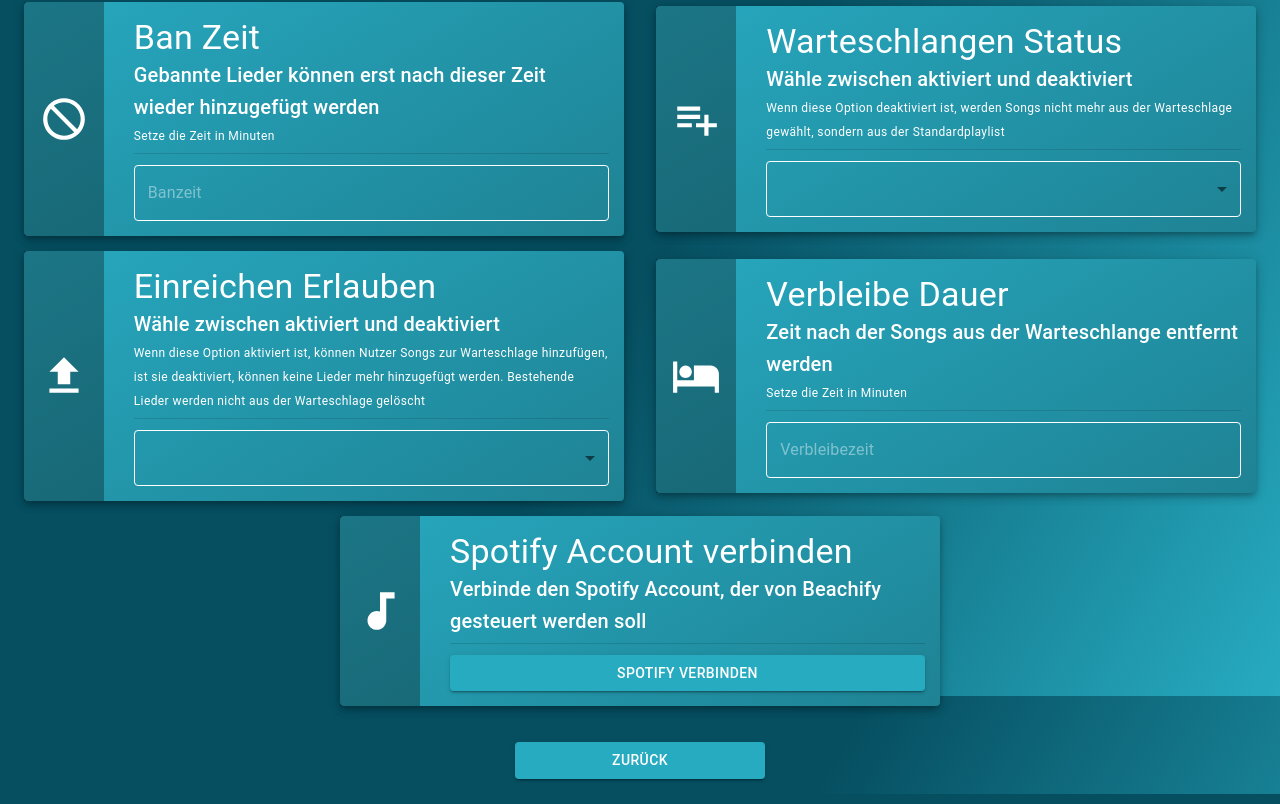
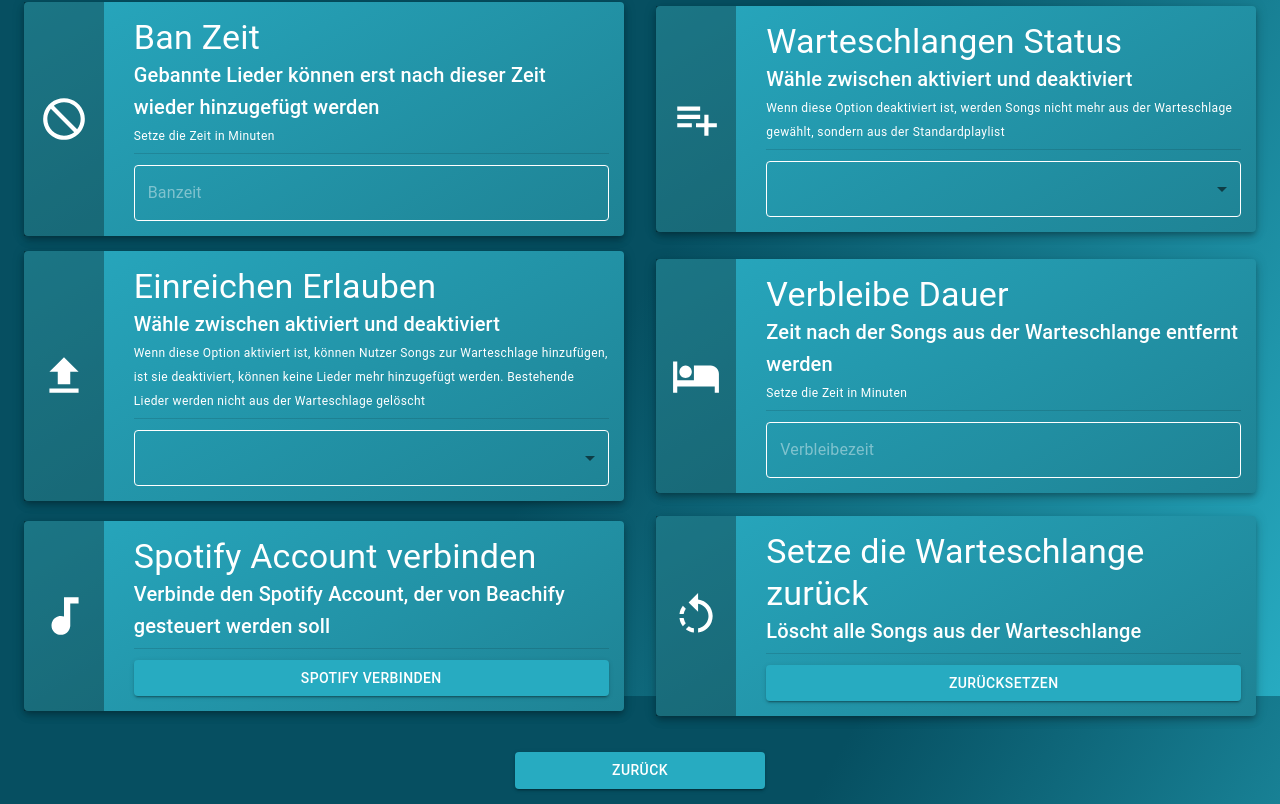
Before and after one commit to TheMrPhantom/beachify, a React (Create React App) app in the folder frontend/: page /admin/settings in a window 1280 px wide. Shown: the part 904-1708 px from the top of the page. Built offline with nearby package versions, Linux system fonts and the light colour scheme; no server answers.

Commit message:
added reset button and some more toast

```diff
--- a/frontend/src/Components/Settings/Settings.tsx
+++ b/frontend/src/Components/Settings/Settings.tsx
@@ -15,12 +15,14 @@
 import { Button, MenuItem, Select, TextField, Typography } from '@mui/material';
 import { RootStateOrAny, useDispatch, useSelector } from 'react-redux';
 import { setAllSettings, setWhitelistplaylist, setDefaultBantime, setDefaultplaylist, setGuestToken, setListmode, setQueueState, setQueueSubmittable, setRetentionTime, setTrustmode, setWaitingTime } from '../../Actions/SettingsAction';
-import { doGetRequest, doRequest } from '../Common/StaticFunctions';
+import { doGetRequest, doRequest, doPostRequest } from '../Common/StaticFunctions';
 import { SettingsType } from '../../Reducer/SettingsReducer';
 import Spacer from '../Common/Spacer';
 import { useNavigate } from 'react-router-dom';
 import { Playlist } from '../Common/Types';
 import Playlistcard from '../Playlistcard/Playlistcard';
+import { openToast } from '../../Actions/CommonAction';
+import RotateLeftIcon from '@mui/icons-material/RotateLeft';
 
 type Props = {}
 
@@ -248,6 +250,22 @@
         Spotify Verbinden
     </Button>
 
+    const resetQueue: JSX.Element = <Button
+        fullWidth
+        variant='contained'
+        onClick={() => {
+            doPostRequest("queue/reset", {}).then(value => {
+                if (value.code === 200) {
+                    dispatch(openToast({
+                        message: "Warteschlange zurückgesetzt"
+                    }))
+                }
+            })
+        }}
+    >
+        Zurücksetzen
+    </Button>
+
     const toAdminPage = () => {
         navigate("/admin")
     }
@@ -337,6 +355,13 @@
                 icon={<AudiotrackIcon />}
                 input={reAuthenticateElement}
             />
+            <Settingsbox
+                headline={Texts.RESET_QUEUE_HEADLINE}
+                short={Texts.RESET_QUEUE_SUB_HEADLINE}
+                description={Texts.RESET_QUEUE_SUB_DESCRIPTION}
+                icon={<RotateLeftIcon />}
+                input={resetQueue}
+            />
         </div>
         <Spacer vertical={5} />
         <div className={style.buttonContainer}>
--- a/frontend/src/Components/SongSearch/SongArea.tsx
+++ b/frontend/src/Components/SongSearch/SongArea.tsx
@@ -42,6 +42,9 @@
             if (value.code !== 200) {
                 dispatch(openToast({ message: value.content, type: 'error' }))
             } else {
+                dispatch(openToast({
+                    message: "Song zur Warteschlange hinzugefügt"
+                }))
                 doGetRequest("queue/song").then((value: { code: number, content?: any }) => {
                     if (value.code === 200) {
                         dispatch(setQueueSongs(value.content))
--- a/frontend/src/Components/Songcard/Songcard.tsx
+++ b/frontend/src/Components/Songcard/Songcard.tsx
@@ -16,6 +16,7 @@
 import { RootStateOrAny, useDispatch, useSelector } from 'react-redux';
 import { SettingsType } from '../../Reducer/SettingsReducer';
 import { setPlaystate } from '../../Actions/SettingsAction';
+import { openToast } from '../../Actions/CommonAction';
 
 type Props = {
     song: Song,
@@ -116,7 +117,11 @@
     }
 
     const voteUp = () => {
-        doRequest("queue/song/upvote", "PUT", props.song.trackID).then(() => {
+        doRequest("queue/song/upvote", "PUT", props.song.trackID).then((value) => {
+            if (value.code === 200) {
+                dispatch(openToast({
+                    message: "Song upgevoted"
+                }))
                 setVotedCookie().then(() => {
                     doGetRequest("queue/song").then((value: { code: number, content?: any }) => {
                         if (value.code === 200) {
@@ -124,11 +129,16 @@
                         }
                     })
                 })
+            }
         })
     }
 
     const voteDown = () => {
-        doRequest("queue/song/downvote", "PUT", props.song.trackID).then(() => {
+        doRequest("queue/song/downvote", "PUT", props.song.trackID).then((value) => {
+            if (value.code === 200) {
+                dispatch(openToast({
+                    message: "Song downgevoted"
+                }))
                 setVotedCookie().then(() => {
                     doGetRequest("queue/song").then((value: { code: number, content?: any }) => {
                         if (value.code === 200) {
@@ -136,6 +146,7 @@
                         }
                     })
                 })
+            }
         })
     }
 
--- a/frontend/src/texts.json
+++ b/frontend/src/texts.json
@@ -31,5 +31,8 @@
     "RETENTION_TIME_SUB_DESCRIPTION": "Setze die Zeit in Minuten",
     "RECONNECT_SPOTIFY_HEADLINE": "Spotify Account verbinden",
     "RECONNECT_SPOTIFY_SUB_HEADLINE": "Verbinde den Spotify Account, der von Beachify gesteuert werden soll",
-    "RECONNECT_SPOTIFY_SUB_DESCRIPTION": ""
+    "RECONNECT_SPOTIFY_SUB_DESCRIPTION": "",
+    "RESET_QUEUE_HEADLINE": "Setze die Warteschlange zurück",
+    "RESET_QUEUE_SUB_HEADLINE": "Löscht alle Songs aus der Warteschlange",
+    "RESET_QUEUE_SUB_DESCRIPTION": ""
 }
```
Also changed, not shown: 2 other files (tests, documents, lock files or other folders). Lines whose indentation alone changed are shown as unchanged.
